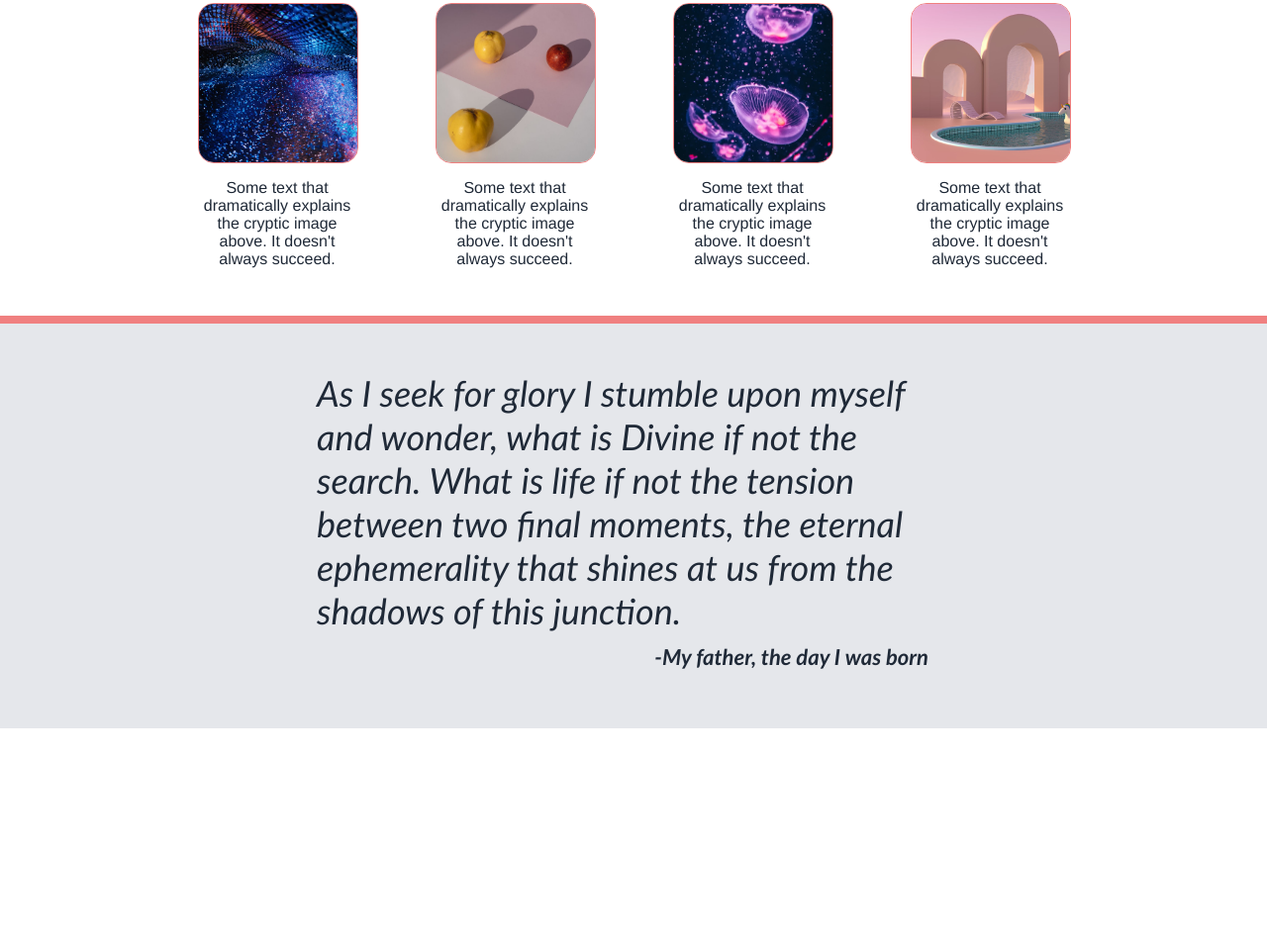
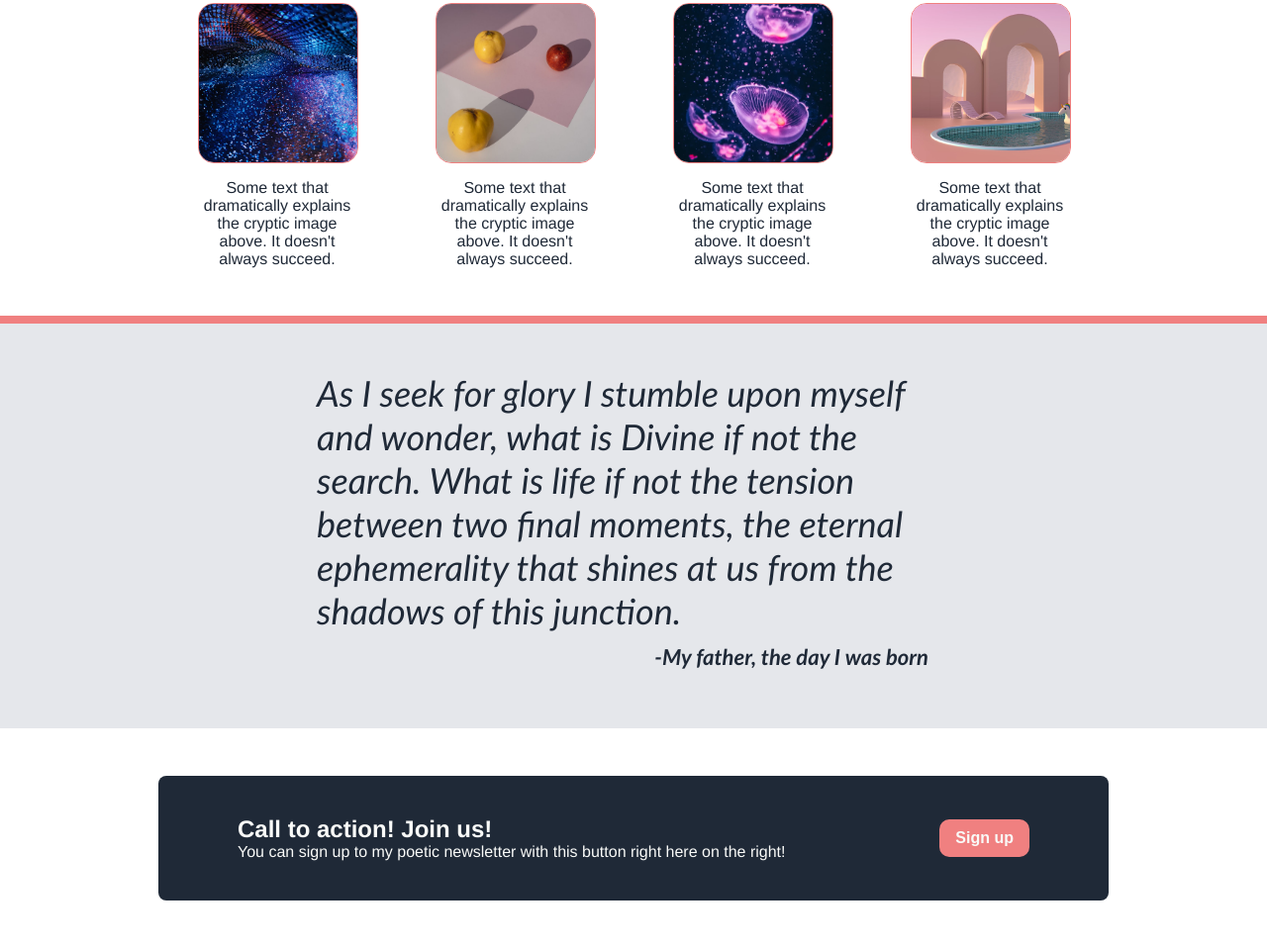
Before and after one commit to tomcoso/odin-landing-page, a plain HTML site: page index.html in a window 1280 px wide. Shown: the part 537-1495 px from the top of the page at 99% size. Before the commit the page ends 1273 px from the top, so only its background shows below. Drawn offline with Linux system fonts and the light colour scheme.

Commit message:
Add fourth section

```diff
--- a/index.html
+++ b/index.html
@@ -42,5 +42,15 @@
             </div>
         </div>
 
+        <div class="main fourth">
+            <div class="card">
+                <div>
+                    <div class="cta">Call to action! Join us!</div>
+                    <div>You can sign up to my poetic newsletter with this button right here on the right!</div>
+                </div>
+                <button type="button">Sign up</button>
+            </div>
+        </div>
+
     </body>
 </html>
--- a/style.css
+++ b/style.css
@@ -21,6 +21,7 @@ button {
     padding: 0.6em 1em;
     color: #f9faf8;
     font-weight: bold;
+    font-size: 1em;
     border-radius: 10px;
     border: none;
 }
@@ -118,3 +119,22 @@ button {
     align-self: flex-end;
     padding: 0.5em 1em;
 }
+
+.card {
+    background-color: #1f2937;
+    color: #f9faf8;
+    padding: 2.5em 5em;
+    border-radius: 0.5em;
+    display: flex;
+    align-items: center;
+    gap: 2em;
+    flex: auto;
+    justify-content: space-between;
+}
+.main.fourth {
+    justify-content: center;
+}
+.cta {
+    font-size: 1.5em;
+    font-weight: bold;
+}
```
